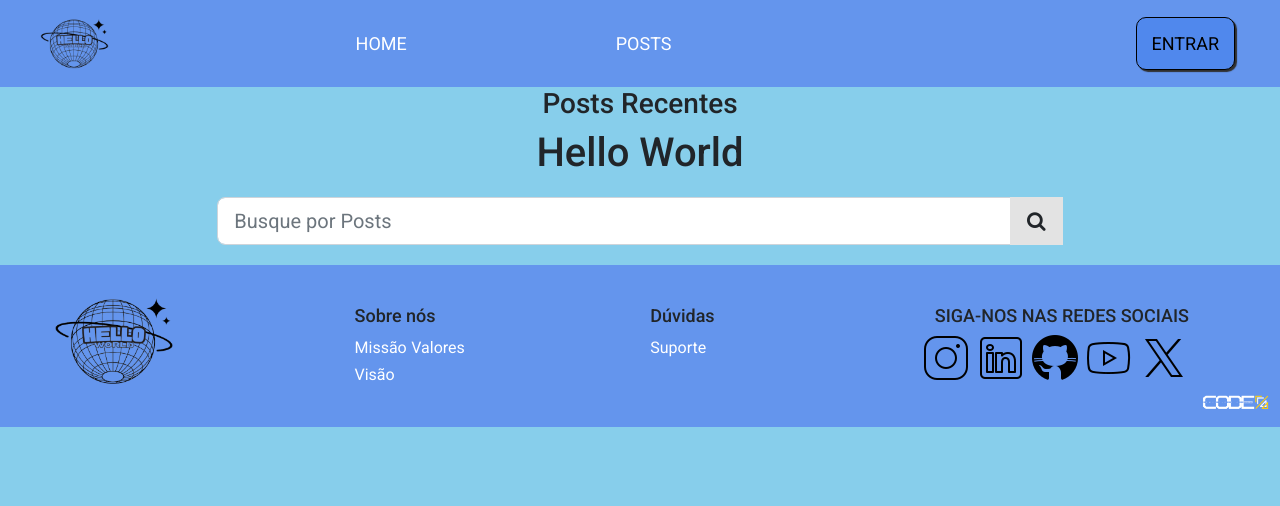
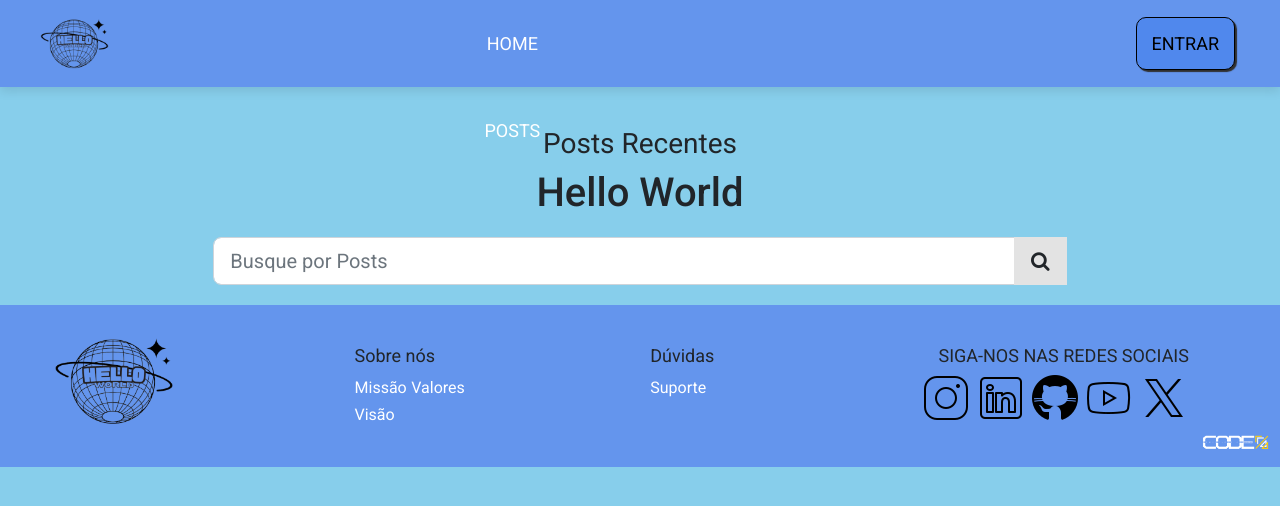
Before and after one commit to ricardo-ervilha/Hello-World-Trainee-2023.2, a PHP site: template app/views/site/lista_de_posts.view.php in a window 1280 px wide. Shown: the top 506 px of the page. Run offline with PHP 8.4, Linux system fonts and the light colour scheme; the template is opened without the code that fills it, so the values that code supplies are empty.

Commit message:
ajustes navbar e sidebar

```diff
--- a/app/views/site/lista_de_posts.view.php
+++ b/app/views/site/lista_de_posts.view.php
@@ -43,7 +43,7 @@
     <h3>Posts Recentes</h3>
     <h1>Hello World</h1>
     <!-- Barra de pesquisa-->
-    <div class="row">
+    <div class="roww">
         <div class="col-md-8 offset-md-2">
             <form action="">
                 <div class="input-group">
--- a/public/css/lista_de_posts.css
+++ b/public/css/lista_de_posts.css
@@ -6,12 +6,12 @@ body {
     height: 100%;
 }
 
-h4 {
+h3 {
     font-weight: 400;
     padding-top: 40px;
 }
 
-.row{
+.roww{
     margin-top: 20px;
 }
 
--- a/public/css/navbar.css
+++ b/public/css/navbar.css
@@ -9,6 +9,7 @@
     padding: 0;
     font-size: 0;
     font-family: 'Roboto', sans-serif; font-size: 18px;
+    box-shadow: 0px 4px 10px rgba(0, 0, 0, 0.1);
 }
 
 .navbarr {
@@ -119,6 +120,10 @@
     .navigation .posts{
         padding-right: 21%;
     }
+
+    .navigation ul {
+        display: block;
+    }
 }
 
 
--- a/public/css/sidebar.css
+++ b/public/css/sidebar.css
@@ -25,7 +25,7 @@ body {
     justify-content: space-between;
     overflow-x: hidden;
     position: fixed;
-    box-shadow: 4px 4px 10px rgba(0, 0, 0, 0.2);
+    box-shadow: 4px 0px 10px rgba(0, 0, 0, 0.2);
 }
 
 .top {
```
